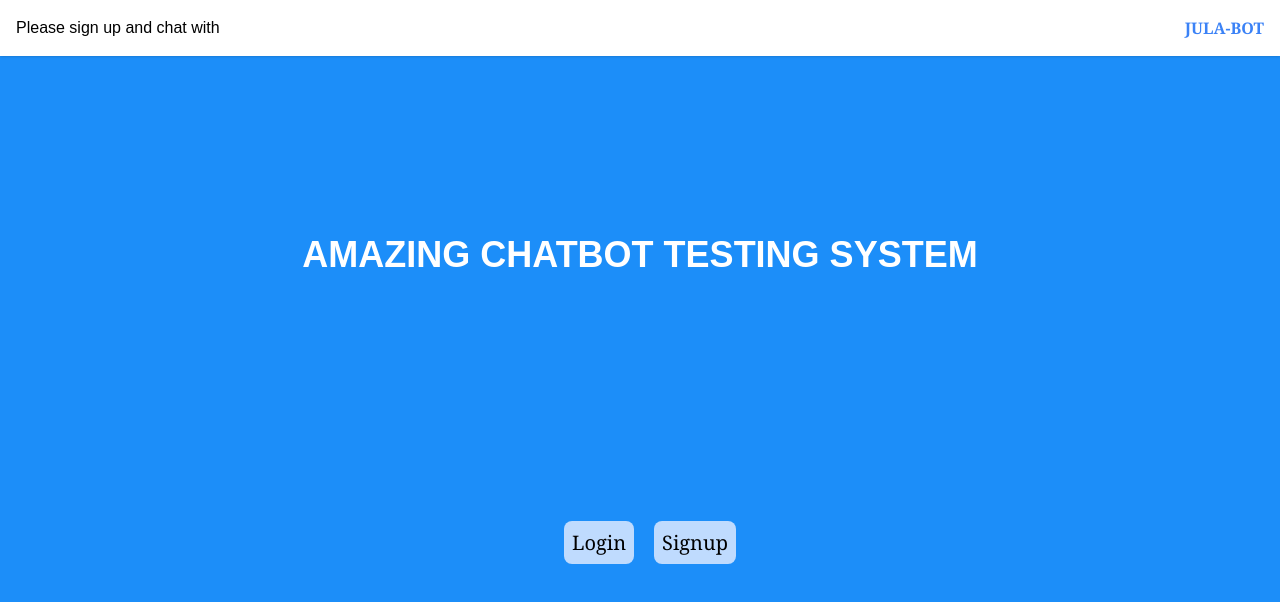
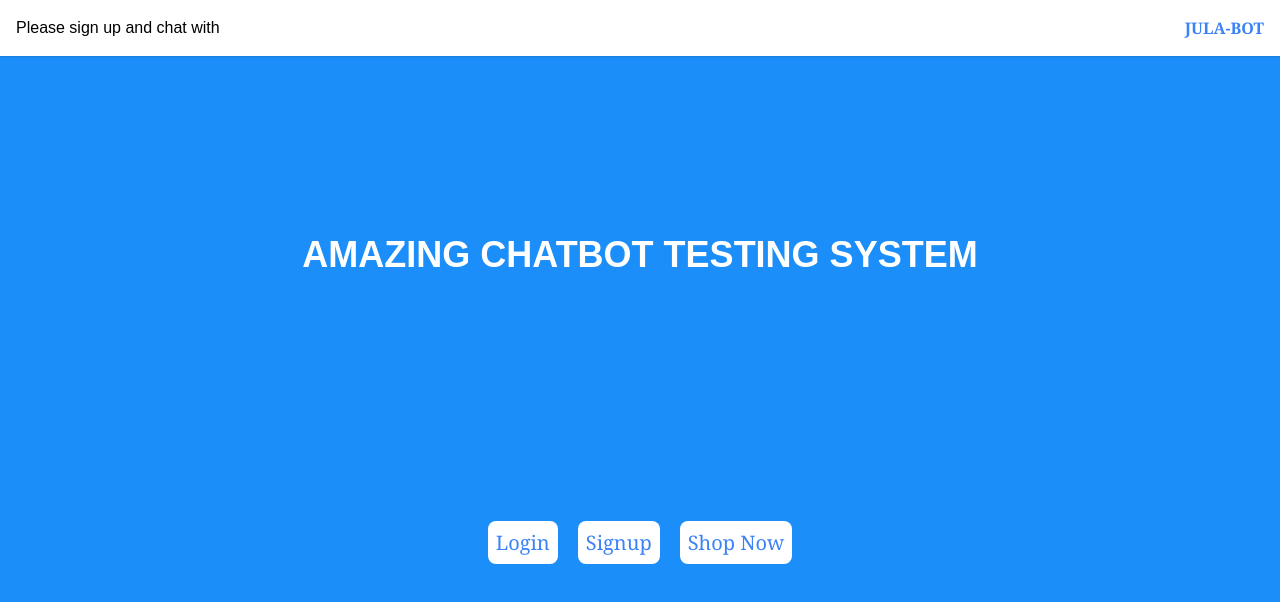
Before and after one commit to BCEESAY10/First-Next-Supabase-Project, a Next.js app: page / in a window 1280 px wide. Shown: the top 602 px of the page. Built offline with nearby package versions, Linux system fonts and the light colour scheme; no server answers.

Commit message:
Implement the Products page

```diff
--- a/app/layout.js
+++ b/app/layout.js
@@ -1,4 +1,3 @@
-import localFont from "next/font/local";
 import "./globals.css";
 import { cookies } from "next/headers";
 import LogoutBtn from "./../components/LogoutBtn";
--- a/app/login/LoginForm.jsx
+++ b/app/login/LoginForm.jsx
@@ -2,10 +2,20 @@
 
 import Link from "next/link";
 import React, { useRef, useState } from "react";
+import { useRouter } from "next/navigation";
 
 export default function LoginForm(props) {
   const [state, setState] = useState({});
   const formElement = useRef();
+  const [showPopup, setShowPopup] = useState(false);
+
+const loginMessage = () => {
+  setShowPopup(true);
+  setTimeout(() => {
+    setShowPopup(false);
+  }, 5000);
+};
+
 
   async function handleSubmit(event) {
     event.preventDefault();
@@ -16,10 +26,9 @@ export default function LoginForm(props) {
     try {
       if (form.checkValidity()) {
         await props.submitForm(state);
-        alert("Welcome!");
+         loginMessage()
         form.reset();
         setState({});
-
 
         const url = new URL(location.href)
 
@@ -48,13 +57,20 @@ export default function LoginForm(props) {
   }
 
   return (
+    <>
+         {showPopup && (
+      <div className="fixed top-4 left-1/2 transform -translate-x-1/2 bg-green-500 text-white py-2 px-4 rounded shadow-md">
+          Welcome
+      </div>
+    )}
+
     <form
       ref={formElement}
       onSubmit={handleSubmit}
       className="max-w-[400px] w-full space-y-4 mx-auto mt-6 block"
     >
       <h3 className="font-semibold text-xl text-center border-b mb-4 p-2">
-        Welcome Back
+         Welcome
       </h3>
 
       <div className="grid gap-1 w-full">
@@ -98,6 +114,9 @@ export default function LoginForm(props) {
           Signup
         </Link>
       </p>
+
     </form>
+    </>
+
   );
 }
--- a/app/page.js
+++ b/app/page.js
@@ -17,11 +17,14 @@ export default function Home() {
 
       <ul className="justify-center mb-12 items-center flex gap-4 text-xl font-serif">
         <li>
-          <Link href={"/login"} className="hover:underline mx-5 bg-blue-200 p-2 rounded-lg">
+          <Link href={"/login"} className="hover:underline mx-5 bg-white text-blue-500 p-2 rounded-lg">
             Login
           </Link>
-          <Link href={"/signup"} className="hover:underline bg-blue-200 p-2 rounded-lg">
+          <Link href={"/signup"} className="hover:underline bg-white text-blue-500 p-2 rounded-lg">
             Signup
+          </Link>
+          <Link href={"/products"} className="hover:underline mx-5 bg-white text-blue-500 p-2 rounded-lg">
+            Shop Now
           </Link>
         </li>
       </ul>
--- /dev/null
+++ b/app/products/Products.jsx
@@ -0,0 +1,102 @@
+"use client"
+
+import Link from 'next/link';
+import React, { useState } from 'react';
+
+export default function Products() {
+  const products = [
+    {
+      id: 1,
+      name: 'Submariner',
+      price: 'D1200.00',
+      image: 'https://media.rolex.com/image/upload/q_auto:eco/f_auto/t_v7/c_limit,w_1600/v1/catalogue/2024/upright-c/m124060-0001',
+    },
+    {
+      id: 2,
+      name: 'Day Date 40',
+      price: 'D2000.00',
+      image: 'https://media.rolex.com/image/upload/q_auto:eco/f_auto/t_v7-majesty/c_limit,w_800/v1/catalogue/2024/upright-c/m228235-0055',
+    },
+    {
+      id: 3,
+      name: 'Apple Airpod',
+      price: 'D1000.00',
+      image: 'https://th.bing.com/th?id=OPHS.9aexkXAs0OrF6Q474C474&w=592&h=550&o=5&pid=21.1',
+    },
+    {
+      id: 4,
+      name: 'Earbuds Mini BW',
+      price: 'D1350.00',
+      image: 'https://th.bing.com/th?id=OPHS.dQdpgtRHmh37lg474C474&w=592&h=550&o=5&pid=21.1',
+    },
+    {
+      id: 5,
+      name: 'Lace Up Sneaker Gray',
+      price: 'D1500.00',
+      image: 'https://th.bing.com/th?id=OPHS.NfMio1%2f1Al%2fwJQ474C474&w=592&h=550&o=5&pid=21.1',
+    },
+    {
+      id: 6,
+      name: 'Black & White Nike',
+      price: 'D1050.00',
+      image: 'https://th.bing.com/th?id=OPHS.U4ndvwGDX%2baYRQ474C474&w=592&h=550&o=5&pid=21.1',
+    },
+  ];
+
+
+  const [showPopup, setShowPopup] = useState(false);
+
+  const buyProduct = () => {
+    setShowPopup(true);
+    setTimeout(() => {
+      setShowPopup(false);
+    }, 5000);
+  };
+
+  return (
+
+    <div className="container mx-auto p-4">
+
+    <ul className="justify-center mb-12 items-center flex gap-4 text-xl font-serif">
+        <li>
+          <Link href={"/"} className="hover:underline bg-white text-blue-500 border-blue-500 p-2 rounded-lg">
+            Home
+          </Link>
+          <Link href={"/login"} className="hover:underline mx-5 bg-white text-blue-500 border-blue-500 p-2 rounded-lg">
+            Login
+          </Link>
+          <Link href={"/signup"} className="hover:underline bg-white text-blue-500 p-2 rounded-lg">
+            Signup
+          </Link>
+        </li>
+      </ul>
+
+
+      <h1 className="text-2xl font-bold mb-6 text-center text-white sticky top-0">Our Products</h1>
+
+      <div className="grid grid-cols-1 sm:grid-cols-2 md:grid-cols-3 lg:grid-cols-4 gap-6">
+        {products.map((product) => (
+          <div key={product.id} className="border rounded-lg shadow-lg p-4 bg-white hover:shadow-xl transition-shadow duration-200 ease-in-out">
+            <img
+              src={product.image}
+              alt={product.name}
+              className="w-full h-48 object-cover mb-4 rounded-t-lg"
+            />
+            <h2 className="text-lg font-bold">{product.name}</h2>
+            <p className="text-gray-600">{product.price}</p>
+            <button onClick={buyProduct} className="mt-4 w-full bg-blue-500 text-white py-2 px-4 rounded-lg hover:bg-blue-700 transition-colors duration-200 ease-in-out">
+              Buy Now
+            </button>
+          </div>
+        ))}
+      </div>
+
+      {showPopup && (
+        <div className="fixed top-4 left-1/2 transform -translate-x-1/2 bg-green-500 text-white py-2 px-4 rounded shadow-md">
+            Product bought successfully!
+        </div>
+        )}
+
+    </div>
+  );
+}
--- /dev/null
+++ b/app/products/page.js
@@ -0,0 +1,10 @@
+import React from 'react'
+import Products from './Products'
+
+export default function page() {
+  return (
+    <div>
+        <Products />
+    </div>
+  )
+}
--- a/app/signup/SignupForm.jsx
+++ b/app/signup/SignupForm.jsx
@@ -8,6 +8,14 @@ import React, { useRef, useState } from 'react';
 export default function SignUpForm (props){
   const [state, setState ] = useState({})
   const formElement = useRef()
+  const [showPopup, setShowPopup] = useState(false);
+
+const successMessage = () => {
+  setShowPopup(true);
+  setTimeout(() => {
+    setShowPopup(false);
+  }, 5000);
+};
 
   async function handleSubmit(event){
     event.preventDefault()
@@ -18,7 +26,7 @@ export default function SignUpForm (props){
     try {
       if (form.checkValidity()) {
         await props.submitForm(state)
-        alert("You have registered successfully.")
+        successMessage()
         form.reset()
         setState({})
       } else {
@@ -109,6 +117,14 @@ export default function SignUpForm (props){
 
       Already registered? <Link href="/login" className='hover:underline underline-offset-4 transition text-red-600'>Sign In</Link>
     </p>
+
+    {showPopup && (
+        <div className="fixed top-4 left-1/2 transform -translate-x-1/2 bg-green-500 text-white py-2 px-4 rounded shadow-md">
+            Registered Successfully
+        </div>
+    )}
   </form>
+
   )
+
 }
```
